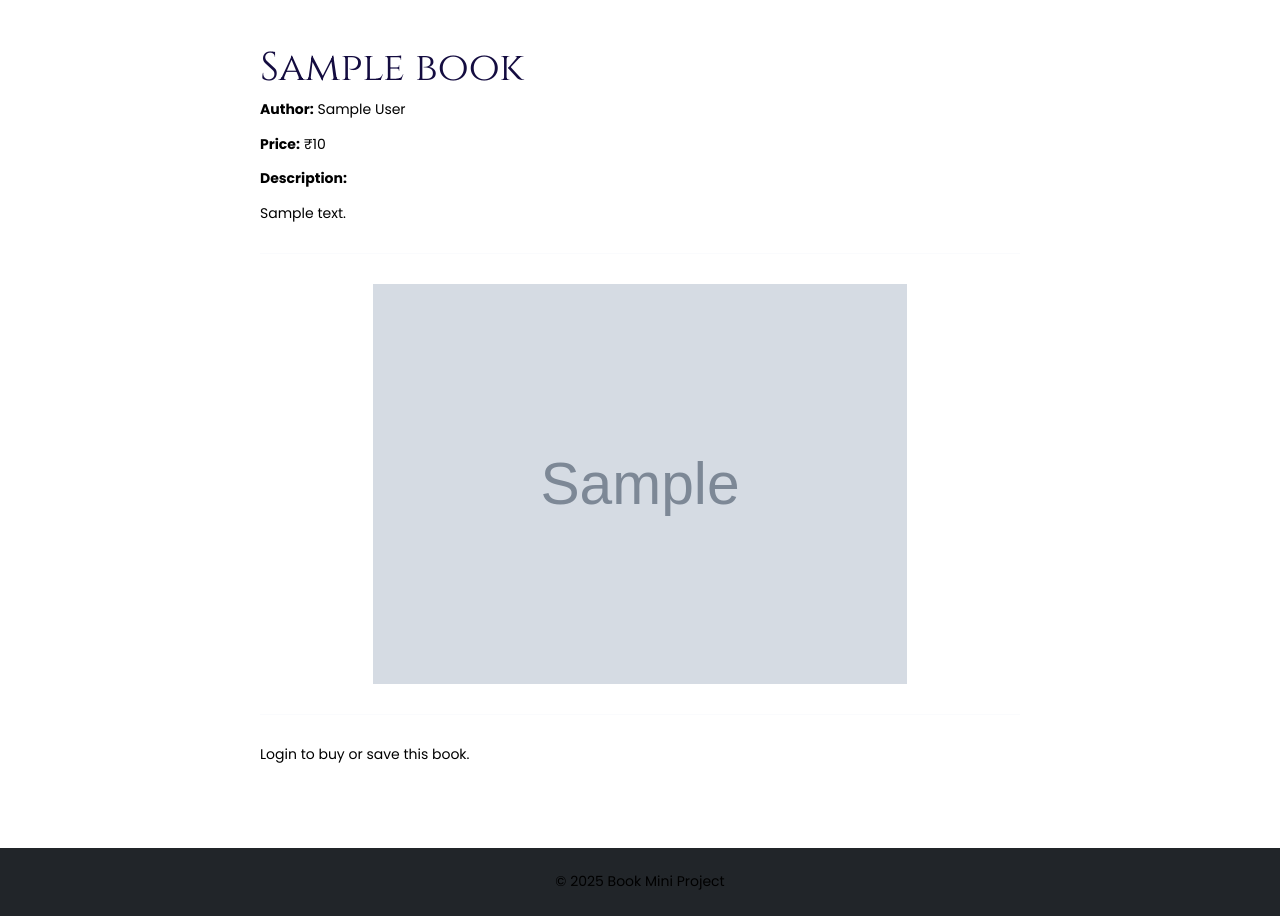
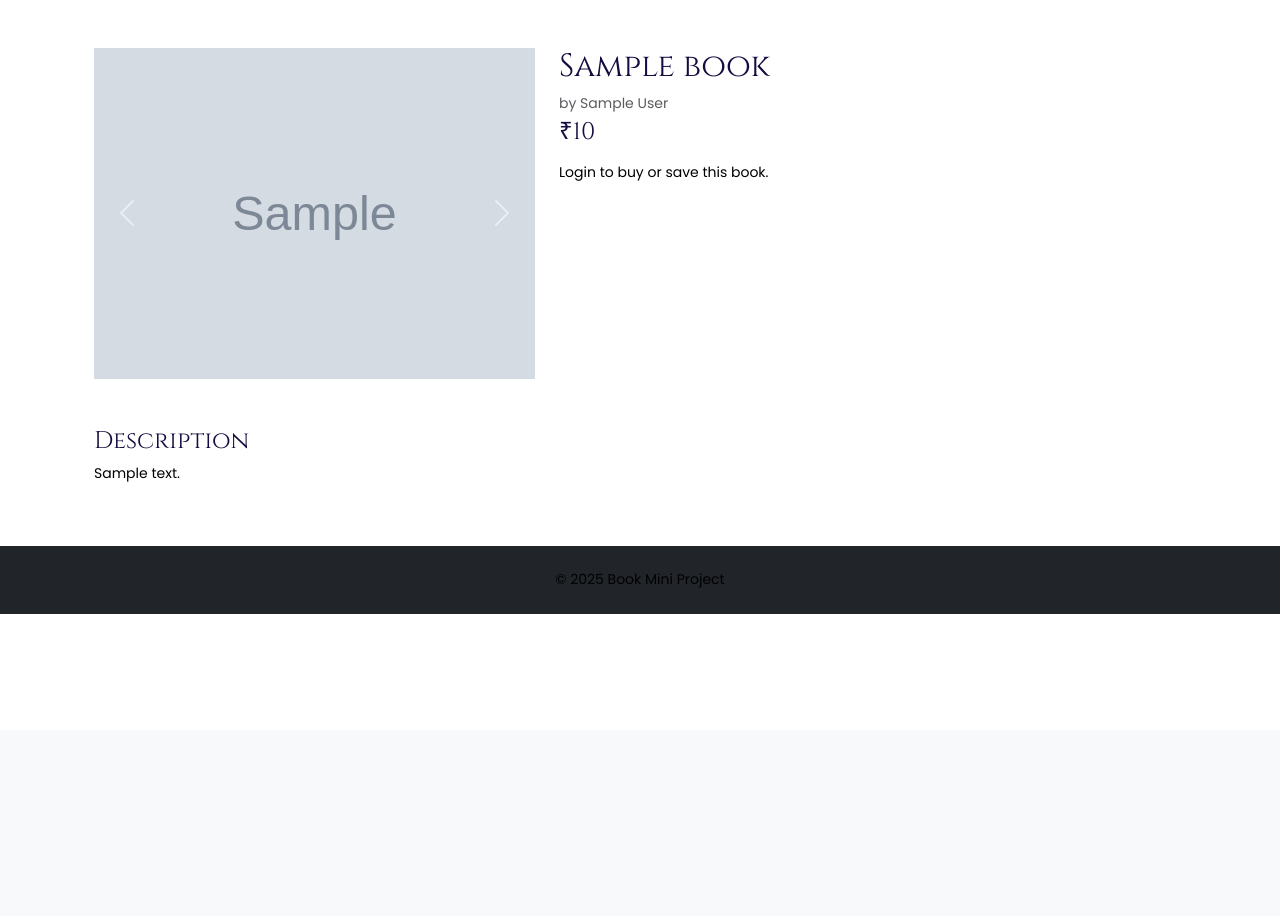
Before and after one commit to anunanda-s20/Book-mini-project, a Django app: template templates/book_app/book_detail.html in a window 1280 px wide. Shown: the part 70-986 px from the top of the page. After the commit the page ends 684 px from the top, so only its background shows below. Run offline with Django 3.2, Linux system fonts and the light colour scheme; the template is opened without the code that fills it: most values are stand-ins (such as "Sample title", 1, 10 or a date in 2020); grey boxes marked "Sample" are stand-in pictures.

Commit message:
Improve book detail UI and change price color

```diff
--- a/templates/book_app/book_detail.html
+++ b/templates/book_app/book_detail.html
@@ -1,77 +1,118 @@
 {% extends 'base.html' %}
+{# This page uses the common layout from base.html #}
 
 {% block content %}
+{# All page-specific content goes inside this block #}
 
-<div class="book-detail-container" style="padding:20px; max-width:800px; margin:auto;">
+<div class="container my-5">
+{# Bootstrap container for proper spacing and centering #}
 
-    <!-- ================= BOOK TITLE ================= -->
-    <h1>{{ book.title }}</h1>
+    <!-- ================= BLOCK 1: MAIN BOOK SECTION ================= -->
+    <div class="row">
+    {# Row to create left-right layout #}
 
-    <!-- ================= AUTHOR ================= -->
-    <p><strong>Author:</strong> {{ book.author }}</p>
+        <!-- LEFT SIDE: BOOK IMAGE -->
+        <div class="col-md-5">
+        {# Left column for book image #}
 
-    <!-- ================= PRICE ================= -->
-    <p><strong>Price:</strong> ₹{{ book.price }}</p>
+            {% if book.images.all %}
+            {# If book has images, show carousel #}
 
-    <!-- ================= DESCRIPTION ================= -->
-    {% if book.description %}
-        <p><strong>Description:</strong></p>
-        <p>{{ book.description }}</p>
-    {% else %}
-        <p><em>No description available.</em></p>  <!-- Fallback text if description is empty -->
-    {% endif %}
+            <div id="bookCarousel" class="carousel slide" data-bs-ride="carousel">
+                <div class="carousel-inner">
 
-    <hr>
+                    {% for image in book.images.all %}
+                    {# Loop through all book images #}
 
-    <!-- ================= BOOK IMAGES (CAROUSEL) ================= -->
-    {% if book.images.all %}
-    <div id="bookCarousel" class="carousel slide" data-bs-ride="carousel">
+                    <div class="carousel-item {% if forloop.first %}active{% endif %}">
+                        {# First image is active by default #}
 
-        <div class="carousel-inner">
-            {% for image in book.images.all %}
-            <div class="carousel-item {% if forloop.first %}active{% endif %}">
-                <img src="{{ image.image.url }}" class="d-block w-100" alt="Book image">
+                        <img src="{{ image.image.url }}"
+                             class="d-block w-100"
+                             alt="Book image">
                     </div>
+
                     {% endfor %}
                 </div>
 
-        <!-- Carousel controls -->
+                {# Carousel navigation buttons #}
                 <button class="carousel-control-prev" type="button"
                         data-bs-target="#bookCarousel" data-bs-slide="prev">
                     <span class="carousel-control-prev-icon"></span>
                 </button>
+
                 <button class="carousel-control-next" type="button"
                         data-bs-target="#bookCarousel" data-bs-slide="next">
                     <span class="carousel-control-next-icon"></span>
                 </button>
+            </div>
+
+            {% else %}
+            {# If no image exists, show placeholder #}
+
+                <img src="https://via.placeholder.com/300x400"
+                     class="img-fluid"
+                     alt="No image available">
+            {% endif %}
 
         </div>
-    {% else %}
-        <p>No images available for this book.</p>  <!-- Fallback if no images -->
-    {% endif %}
 
-    <hr>
+        <!-- RIGHT SIDE: BOOK INFORMATION -->
+        <div class="col-md-7">
+        {# Right column for book details #}
 
-    <!-- ================= ACTION BUTTONS ================= -->
+            <h2 class="mb-2">{{ book.title }}</h2>
+            {# Book title #}
+
+            <p class="text-muted mb-1">
+                by {{ book.author }}
+            </p>
+            {# Author name #}
+
+            <h4 class="book-price mb-3"">
+                ₹{{ book.price }}
+            </h4>
+            {# Book price #}
+
             {% if user.is_authenticated %}
+            {# Show buttons only if user is logged in #}
 
-        <!-- Add to cart -->
-        <a href="{% url 'add_to_cart' book.id %}" class="btn btn-primary mt-3">
+                <a href="{% url 'add_to_cart' book.id %}"
+                   class="btn btn-primary me-2">
                     Add to Cart
                 </a>
 
-        <!-- Add to wishlist -->
-        <a href="{% url 'add_to_wishlist' book.id %}" class="btn btn-outline-danger mt-3 ms-2">
-            ❤ Add to Wishlist
+                <a href="{% url 'add_to_wishlist' book.id %}"
+                   class="btn btn-outline-danger">
+                    ❤ Wishlist
                 </a>
 
             {% else %}
-        <!-- Login message -->
-        <p class="mt-3">
+            {# If user is not logged in #}
+
+                <p>
                     <a href="{% url 'login' %}">Login</a> to buy or save this book.
                 </p>
             {% endif %}
 
         </div>
+    </div>
+
+    <!-- ================= BLOCK 2: BOOK DESCRIPTION ================= -->
+    <div class="row mt-5">
+        <div class="col">
+
+            <h4>Description</h4>
+
+            {% if book.description %}
+                <p>{{ book.description }}</p>
+            {% else %}
+                <p><em>No description available.</em></p>
+            {% endif %}
+
+        </div>
+    </div>
+
+</div>
 
 {% endblock %}
```
Lines whose indentation alone changed are shown as unchanged.
